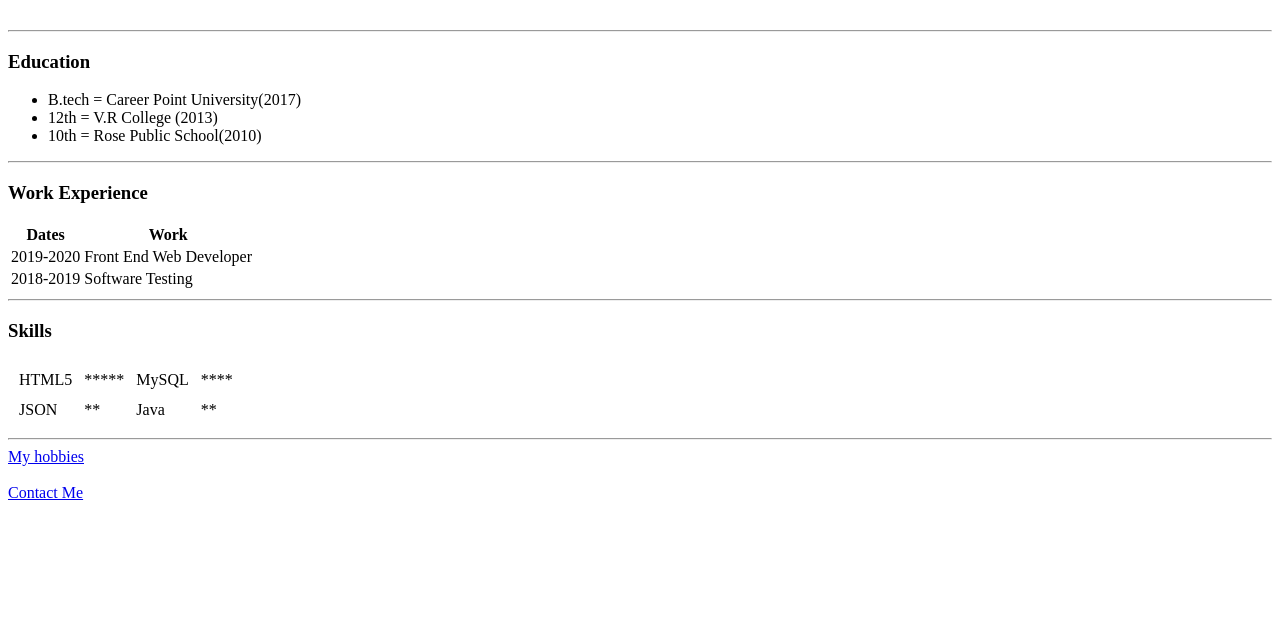
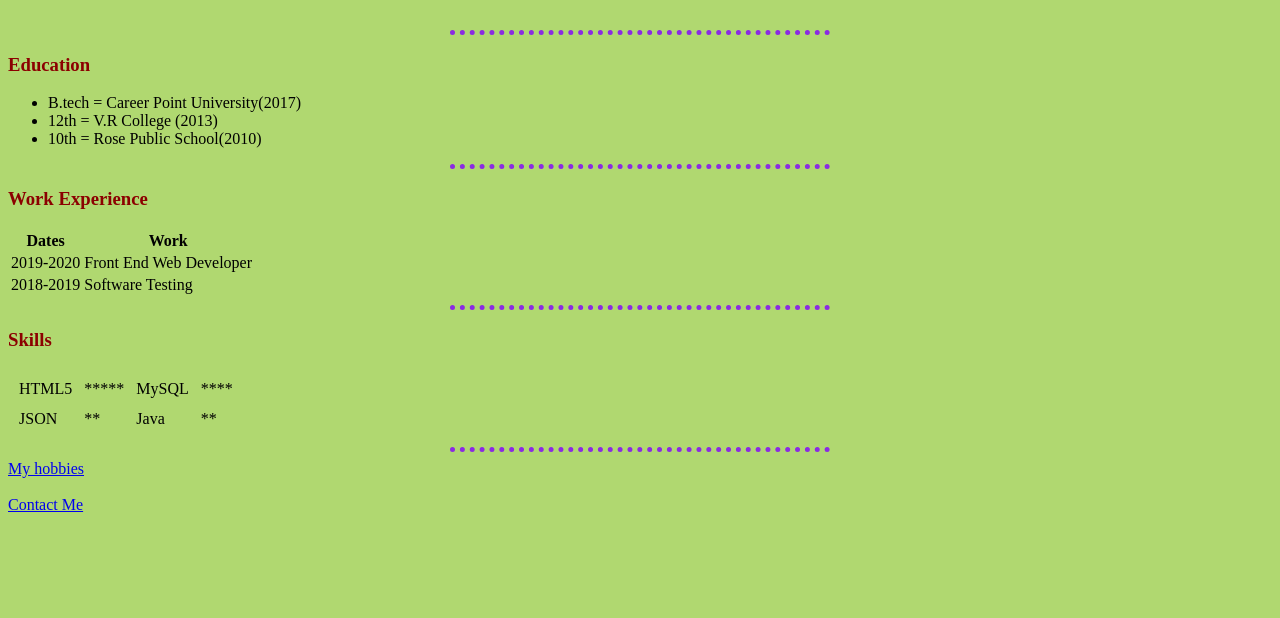
Before and after one commit to digvijaycpuk/cv, a plain HTML site: page index.html in a window 1280 px wide. Shown: the part 182-800 px from the top of the page. Drawn offline with Linux system fonts and the light colour scheme.

Commit message:
added link in html

```diff
--- a/index.html
+++ b/index.html
@@ -4,6 +4,7 @@
     <meta charset="UTF-8">
     <meta name="viewport" content="width= , initial-scale=1.0">
     <title>Digvijay Personal site</title>
+    <link rel="stylesheet" href="css/styles.css"><link>
 </head>
 <body>
     <table cellspacing="20">
```
